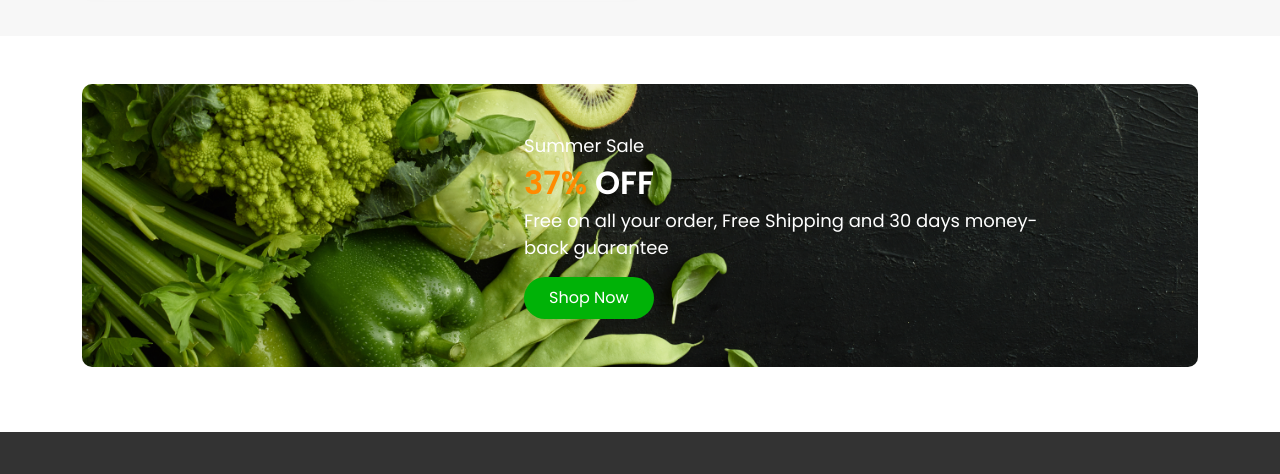
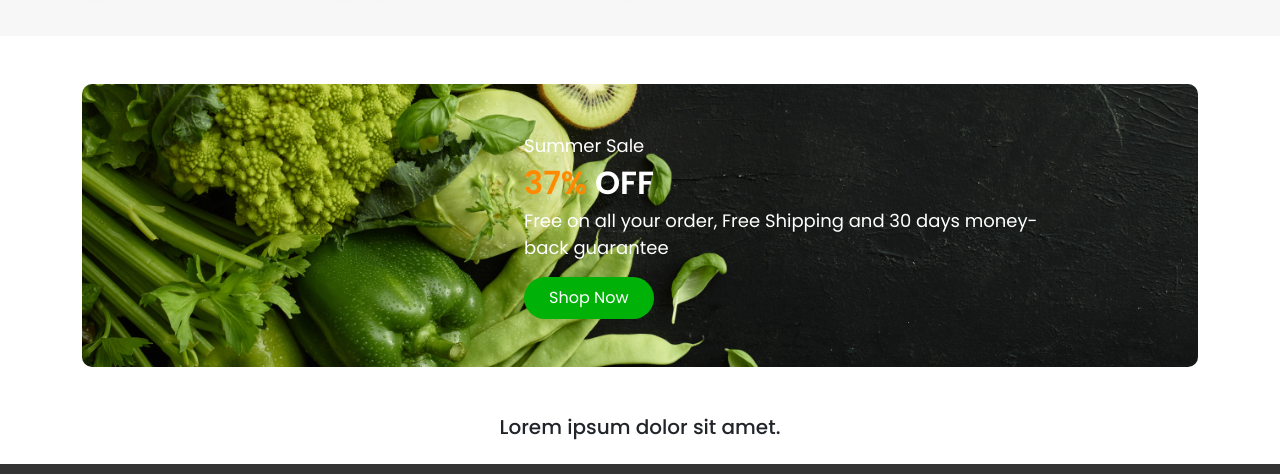
Before and after one commit to mdsaifulisl/testto, a plain HTML site: page index.html in a window 1280 px wide. Shown: the part 4783-5257 px from the top of the page. Drawn offline with Linux system fonts and the light colour scheme.

Commit message:
Update index.html
h5

```diff
--- a/index.html
+++ b/index.html
@@ -834,6 +834,7 @@
         </div>
     </div>
     <!-- product scroll -->
+    <div class="container text-center"><h5>Lorem ipsum dolor sit amet.</h5></div>
     <!-- footer -->
     <footer>
         <div class="footer">
```
